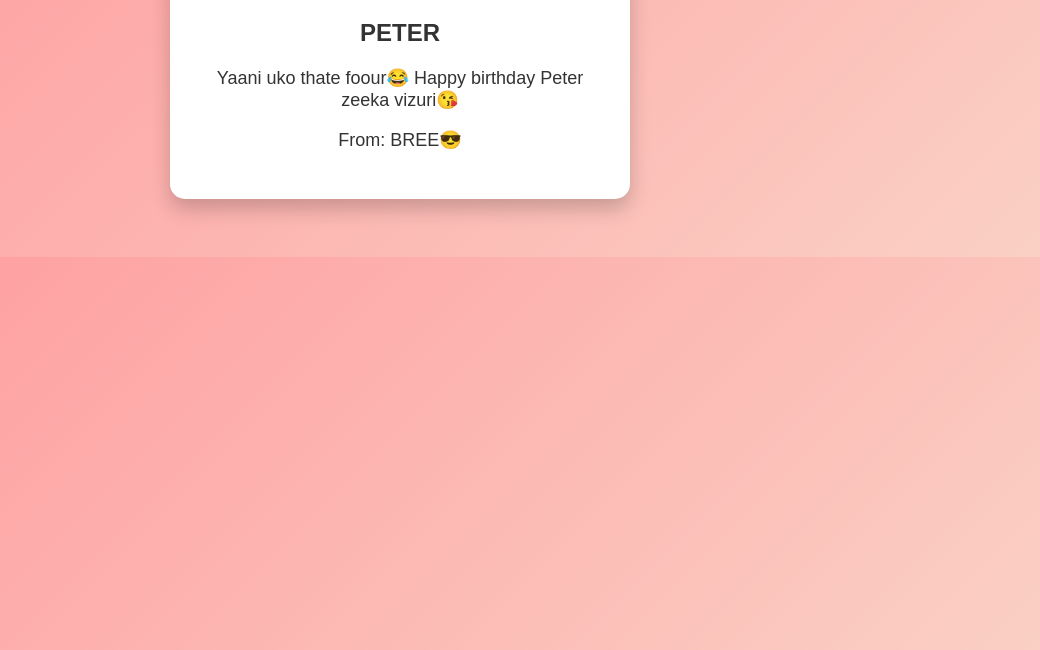
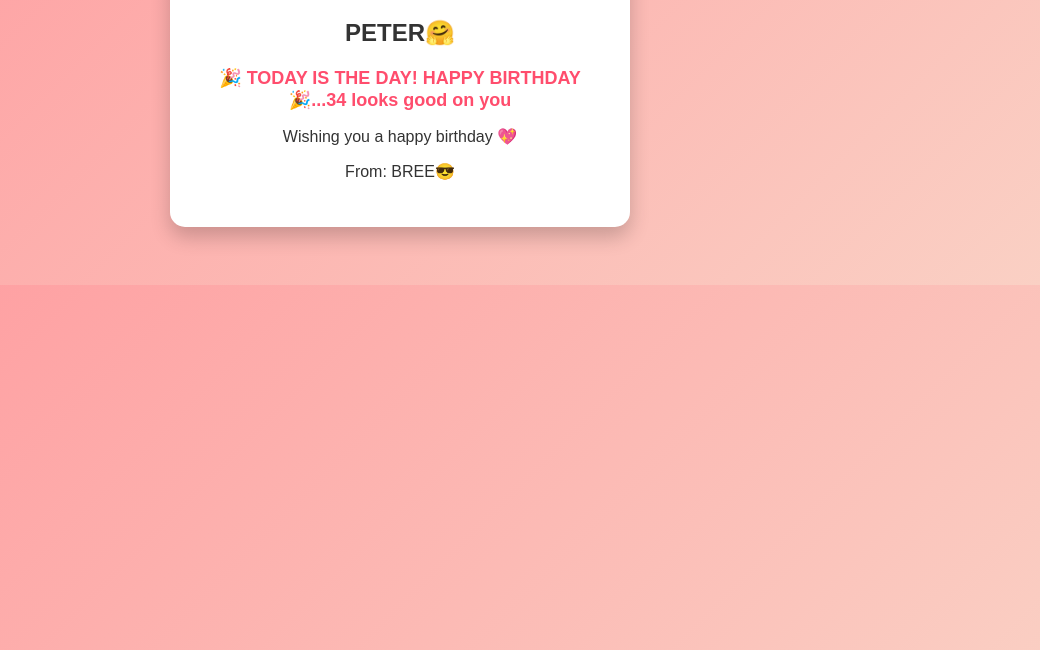
Before and after one commit to brenda2005-hub/birthday-card, a plain HTML site: page index.html in a window 1280 px wide. Shown: the part 150-800 px from the top of the page, without its empty margins (240-1280 px from the left). Drawn offline with Linux system fonts and the light colour scheme.

Commit message:
Update index.html

```diff
--- a/index.html
+++ b/index.html
@@ -22,8 +22,11 @@
     h1 {
       color: #ff4d6d;
     }
-    p {
+    #countdown {
       font-size: 18px;
+      margin: 15px 0;
+      color: #ff4d6d;
+      font-weight: bold;
     }
   </style>
 </head>
@@ -31,10 +34,36 @@
 
   <div class="card">
     <h1>Happy Birthday 🎂</h1>
-    <h2>PETER</h2>
-    <p>Yaani uko thate foour😂 Happy birthday Peter zeeka vizuri😘</p>
+    <h2>PETER🤗</h2>
+
+    <div id="countdown"></div>
+
+    <p>Wishing you a happy birthday 💖</p>
     <p>From: BREE😎</p>
   </div>
 
+<script>
+
+  const birthday = new Date("1992-02-02 00:00:00").getTime();
+
+  setInterval(() => {
+    const now = new Date().getTime();
+    const diff = birthday - now;
+
+    if (diff > 0) {
+      const days = Math.floor(diff / (1000 * 60 * 60 * 24));
+      const hours = Math.floor((diff / (1000 * 60 * 60)) % 24);
+      const minutes = Math.floor((diff / (1000 * 60)) % 60);
+      const seconds = Math.floor((diff / 1000) % 60);
+
+      document.getElementById("countdown").innerHTML =
+        `${days} days ${hours} hrs ${minutes} mins ${seconds} secs 🎉`;
+    } else {
+      document.getElementById("countdown").innerHTML =
+        "🎉 TODAY IS THE DAY! HAPPY BIRTHDAY 🎉...34 looks good on you";
+    }
+  }, 1000);
+</script>
+
 </body>
 </html>
```
